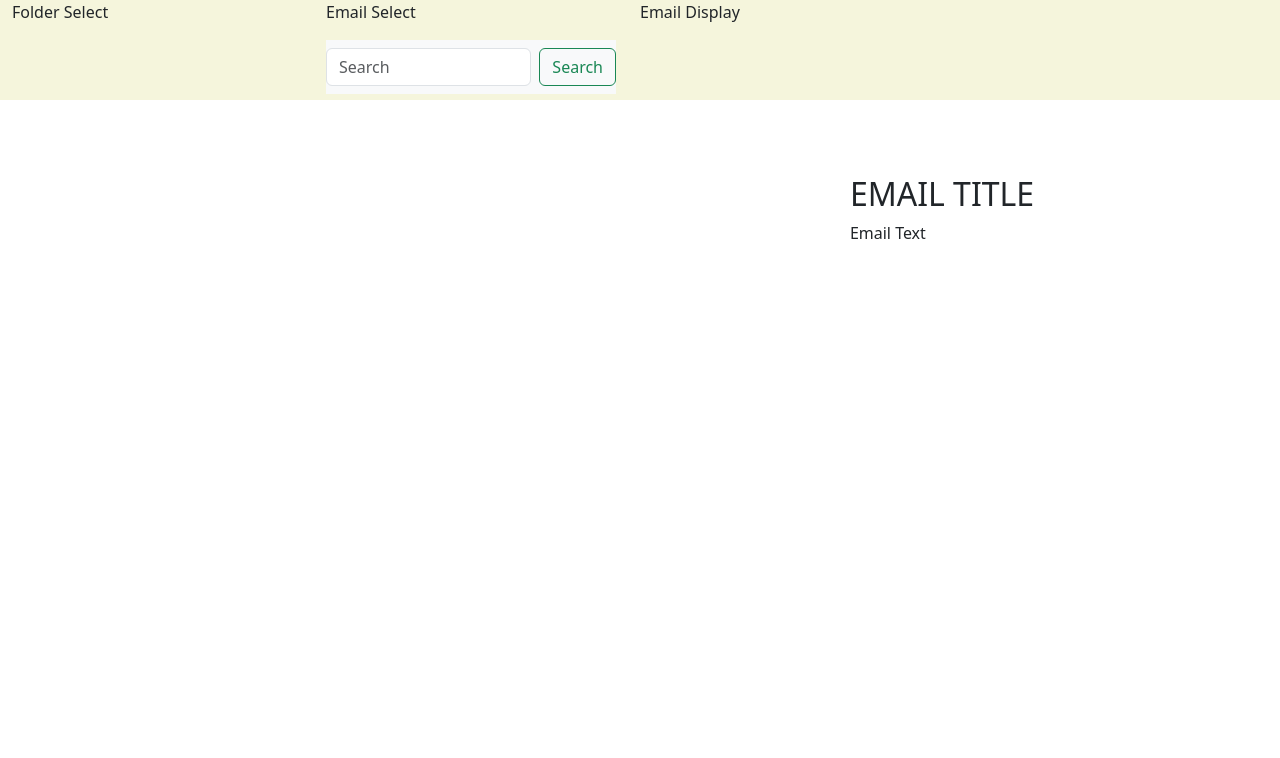
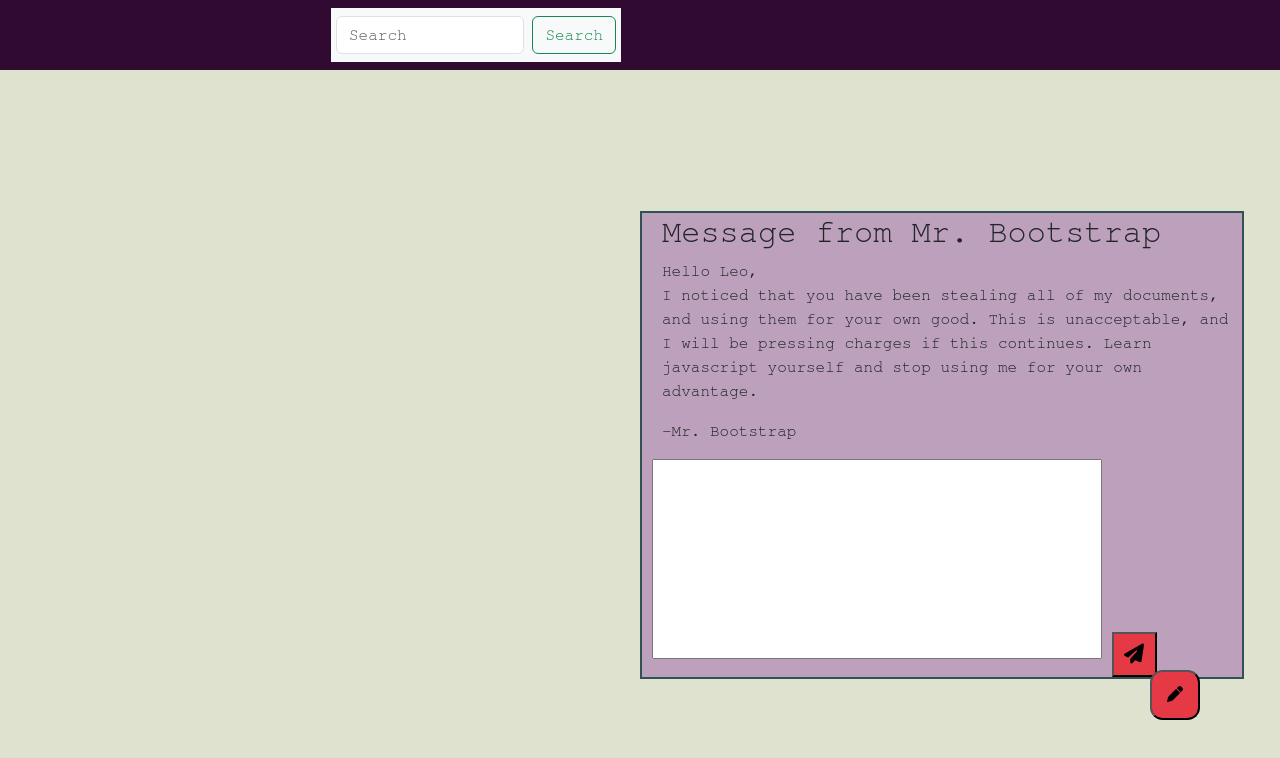
Before and after one commit to Flunky420/bootstrap-email-masellis, a plain HTML site: page index.html in a window 1280 px wide. Drawn offline with nearby package versions, Linux system fonts and the light colour scheme.

Commit message:
added all required elements and worked on color scheme

```diff
--- a/index.html
+++ b/index.html
@@ -11,11 +11,11 @@
     <div class="container-fluid">
         <div class="row w-100">
           <div class="col-sm-12 col-md-6 col-lg-3 d-none d-lg-block">
-            Folder Select
+            <!-- Folder Select -->
           </div>
           <div class="col-sm-12 col-md-4 col-lg-3 d-none d-md-block">
-            Email Select
-            <div class="navbar"></div>
+            <!-- Email Select -->
+              <div class="navbar">
                 <nav class="navbar bg-body-tertiary">
                   <div class="search-container-fluid">
                     <form class="d-flex" role="search">
@@ -25,16 +25,42 @@
                   </div>
                 </nav>
               </div>
+            </div>
           <div class="col-sm-12 col-md-8 col-lg-6">
-            Email Display
+              <!-- Email Display -->
+              <p>
+                <div class="collapse-button-wrapper">
+                  <button class="collapse-button" type="button" data-bs-toggle="collapse" data-bs-target="#collapseWidthExample" aria-expanded="false" aria-controls="collapseWidthExample"> <i class="fa-solid fa-bars"></i>
+                  </button>
+                </div>
+              </p>
+              <div class="open-button">
+                <div class="collapse collapse-horizontal" id="collapseWidthExample">
+                  <div class="card-body">
+                    <button type="button" class="drafts-button">Drafts</button>
+                    <button type="button" class="sent-button">Sent</button>
+                    <button type="button" class="junk-button">Junk</button>
+                    <button type="button" class="all-mail-button">All Mail</button>
+                    <button type="button" class="spam-button">Spam</button>
+                  </div>
+                </div>
+              </div>
             <div class="email-container">
               <div class="open-email">
-              <h2>EMAIL TITLE</h2>
-              <p>Email Text</p>
+              <h2 class="email-text">Message from Mr. Bootstrap</h2>
+              <p class="email-text">Hello Leo,<br></nr> I noticed that you have been stealing all of my documents, and using them for your own good. This is unacceptable, and I will be pressing charges if this continues. Learn javascript yourself and stop using me for your own advantage.</p>
+              <p class="email-text">-Mr. Bootstrap</p>
+              <textarea class="reply-box"></textarea>
+              <button class="reply-button"> <i class="fa-solid fa-paper-plane fa-lg"></i></button>
+              </div>
+            </div>
+           <div class="compose-wrapper">
+              <button class="compose-button"> <i class="fa-solid fa-pen"></i></button>
            </div>
           </div>
         </div>
       </div>
-      </div>
+      <script src="https://kit.fontawesome.com/42df3aa0b6.js" crossorigin="anonymous"></script>
+      <script src="https://cdn.jsdelivr.net/npm/bootstrap@5.3.2/dist/js/bootstrap.bundle.min.js" integrity="sha384-C6RzsynM9kWDrMNeT87bh95OGNyZPhcTNXj1NW7RuBCsyN/o0jlpcV8Qyq46cDfL" crossorigin="anonymous"></script>
   </body>
 </html>
--- a/styles.css
+++ b/styles.css
@@ -1,16 +1,96 @@
 
 *{
-    margin: 0;
-    padding: 0;
+    margin: 0px;
+    padding: 0px;
+    font-family: FreeMono, monospace;
 }
 
 .email-container {
     display: flex;
     justify-content: center;
-    margin-top: 25%;
+    margin-top: 75px;
+    min-height: 450px;
+    max-height: 600px;
     }
 
+.open-email{
+    border: 2px solid #305252;
+    background-color: #bda0bc;
+}
+
 .container-fluid {
-    background-color: beige;
-    height: 100px;
+    background-color: #310a31;
+    height: 70px;
 }
+
+@media (min-width: 768px) {
+  .collapse-button  {
+        display: none;
+  }
+
+}
+
+.open-button{
+    min-height: 120px;
+}
+
+.card-body{
+    width: 300px;
+    background-color: #dfe2cf;
+    display: flex;
+    flex-direction: column;
+    position: absolute;
+    padding: 20px;
+}
+
+.collapse-button{
+    height: 40px;
+    width: 40px;
+    background-color: #dfe2cf;
+}
+
+.compose-button {
+    height: 50px;
+    width: 50px;
+    border-radius: 25%;
+    background-color: #e63946
+
+}
+.compose-wrapper {
+   position: fixed;
+    Bottom: 80px;
+    right: 80px;
+    z-index: 1;
+}
+
+
+.navbar {
+    width: 300px;
+    padding-left: 5px;
+    padding-right: 5px;
+}
+
+.email-text{
+    margin-left: 20px;
+}
+
+.reply-box{
+    width: 75%;
+    height: 200px;
+    margin-left: 10px;
+}
+
+.reply-button{
+    height: 45px;
+    width: 45px;
+    background-color: #e63946;
+    box-shadow: 4px;
+}
+
+textarea {
+    resize: none;
+}
+
+html {
+    background-color: #dfe2cf;
+}
```
Lines whose indentation alone changed are shown as unchanged.
